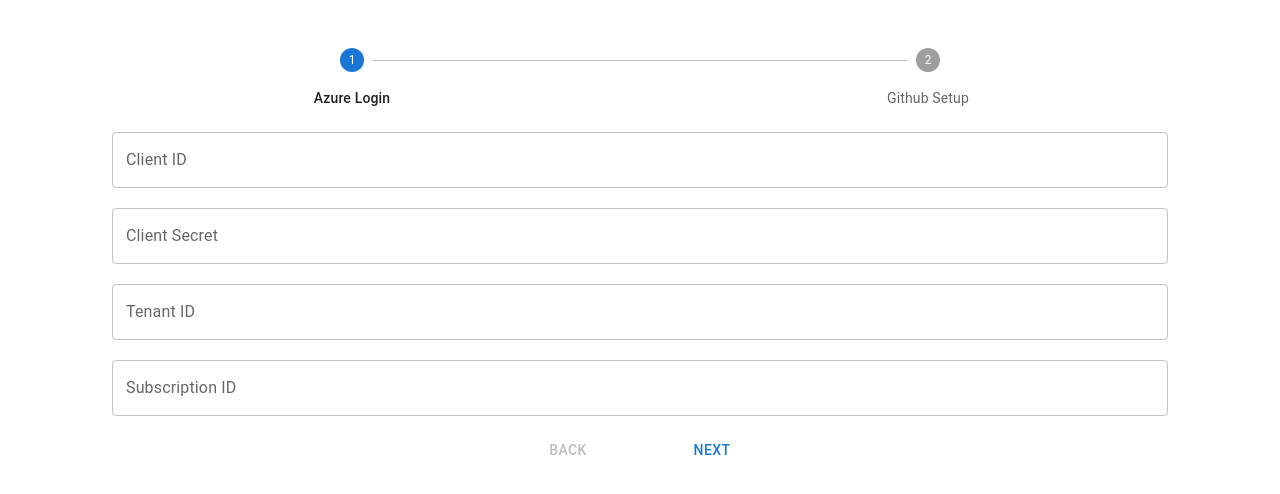
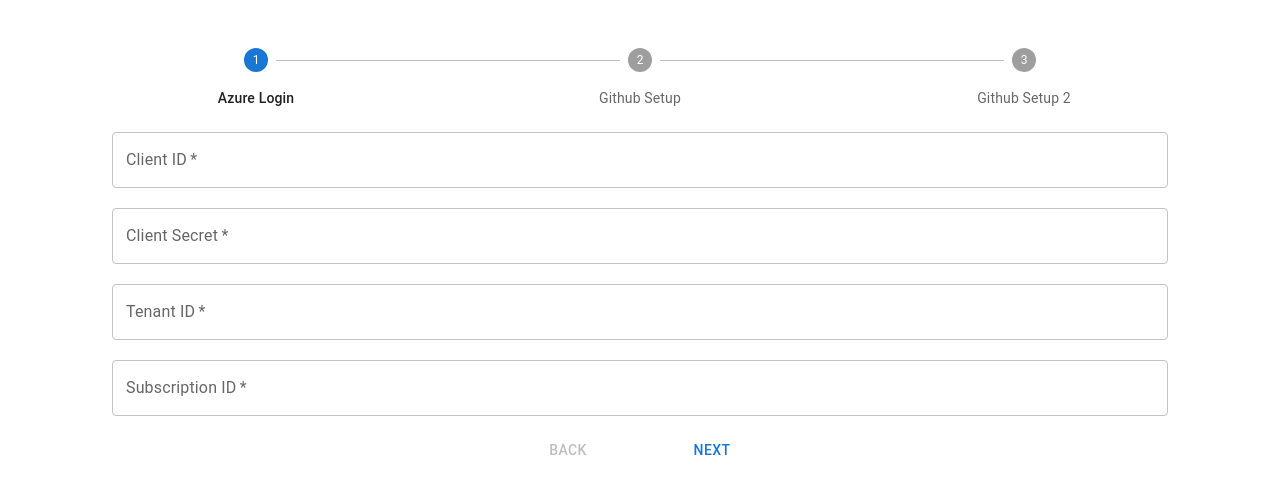
Before and after one commit to ubility-idp/ubility-idp, a Next.js app in the folder Install/ubility-install/: page / in a window 1280 px wide. Shown: the top 494 px of the page. Built offline with nearby package versions, Linux system fonts and the light colour scheme.

Commit message:
finished azure login step

```diff
--- a/Install/ubility-install/components/HorizontalLinearStepper.tsx
+++ b/Install/ubility-install/components/HorizontalLinearStepper.tsx
@@ -55,7 +55,9 @@
   return (
     <Box sx={{width: "100%"}}>
       <Stepper activeStep={activeStep} alternativeLabel>
-        {steps.map((step, index) => {
+        {steps
+          .sort((a, b) => a.nb - b.nb)
+          .map((step, index) => {
             const stepProps: {completed?: boolean} = {};
             const labelProps: {
               optional?: ReactNode;
@@ -76,9 +78,9 @@
           })}
       </Stepper>
       {steps
-        .sort((a, b) => b.nb - a.nb)
+        .sort((a, b) => a.nb - b.nb)
         .map((step, i) => (
-          <div key={i} className={`${i === activeStep && "hidden"}`}>
+          <div key={i} className={`${step.nb !== activeStep && "hidden"}`}>
             <InstallStep
               step={step}
               handleNext={handleNext}
--- a/Install/ubility-install/components/InstallStep.tsx
+++ b/Install/ubility-install/components/InstallStep.tsx
@@ -29,7 +29,12 @@
 }: Props) {
   const [loading, setLoading] = useState(false);
   const [error, setError] = useState({error: false, message: ""});
-  const {handleSubmit, reset, control} = useForm();
+  const {
+    handleSubmit,
+    register,
+    control,
+    formState: {errors},
+  } = useForm();
   const onSubmit = async (data: any) => {
     setLoading(true);
     console.log(data);
@@ -45,13 +50,19 @@
     const result = await res.json();
     if (result.status === "pass")
       setError({error: result.result.error, message: result.result.stderr});
-    else setError({error: true, message: result.result.error});
+    else {
+      try {
+        setError({error: true, message: result?.result?.error});
+      } catch (error) {
+        setError({error: true, message: "Internal server error"});
+      }
+    }
     setLoading(false);
     if (result.result.error === false) handleNext();
   };
 
   return (
-    <form>
+    <form onSubmit={handleSubmit(onSubmit)}>
       <div className="my-6 px-12">
         <div className="my-6">{loading && <LinearProgress />}</div>
         <div className="my-6">
@@ -64,11 +75,21 @@
               name={input.id}
               control={control}
               render={({field: {onChange, value}}) => (
-                <TextField
-                  onChange={onChange}
-                  value={value === undefined ? "" : value}
-                  label={input.label}
-                />
+                <>
+                  <TextField
+                    className=""
+                    required
+                    id={input.id}
+                    {...register("name", {required: true})}
+                    onChange={onChange}
+                    value={value === undefined ? "" : value}
+                    label={input.label}
+                  />
+                  {errors?.[input.id] &&
+                    errors?.[input.id]?.type === "required" && (
+                      <span>This is required</span>
+                    )}
+                </>
               )}
             />
           ))}
@@ -96,7 +117,7 @@
                   Back
                 </Button>
                 <Box sx={{flex: "1 1 auto"}} />
-                <Button onClick={handleSubmit(onSubmit)}>
+                <Button type="submit">
                   {activeStep === stepsNb - 1 ? "Finish" : "Next"}
                 </Button>
               </Box>
--- a/Install/ubility-install/static/steps.ts
+++ b/Install/ubility-install/static/steps.ts
@@ -13,6 +13,7 @@
 
 const steps = [
   {
+    id: "azure_login",
     nb: 0,
     label: "Azure Login",
     api_endpoint: "azure-login",
@@ -24,6 +25,7 @@
     ],
   },
   {
+    id: "github_setup",
     nb: 1,
     label: "Github Setup",
     api_endpoint: "github-setup",
@@ -32,6 +34,16 @@
       {id: "GITHUB_TOKEN", label: "Github Token", type: "text"},
     ],
   },
+  {
+    id: "github_setup2",
+    nb: 2,
+    label: "Github Setup 2",
+    api_endpoint: "github-setup2",
+    inputs: [
+      {id: "GITHUB_USERNAME", label: "Github Username", type: "text"},
+      {id: "GITHUB_TOKEN", label: "Github Token", type: "text"},
+    ],
+  },
 ];
 
 export default steps;
```
Lines whose indentation alone changed are shown as unchanged.
